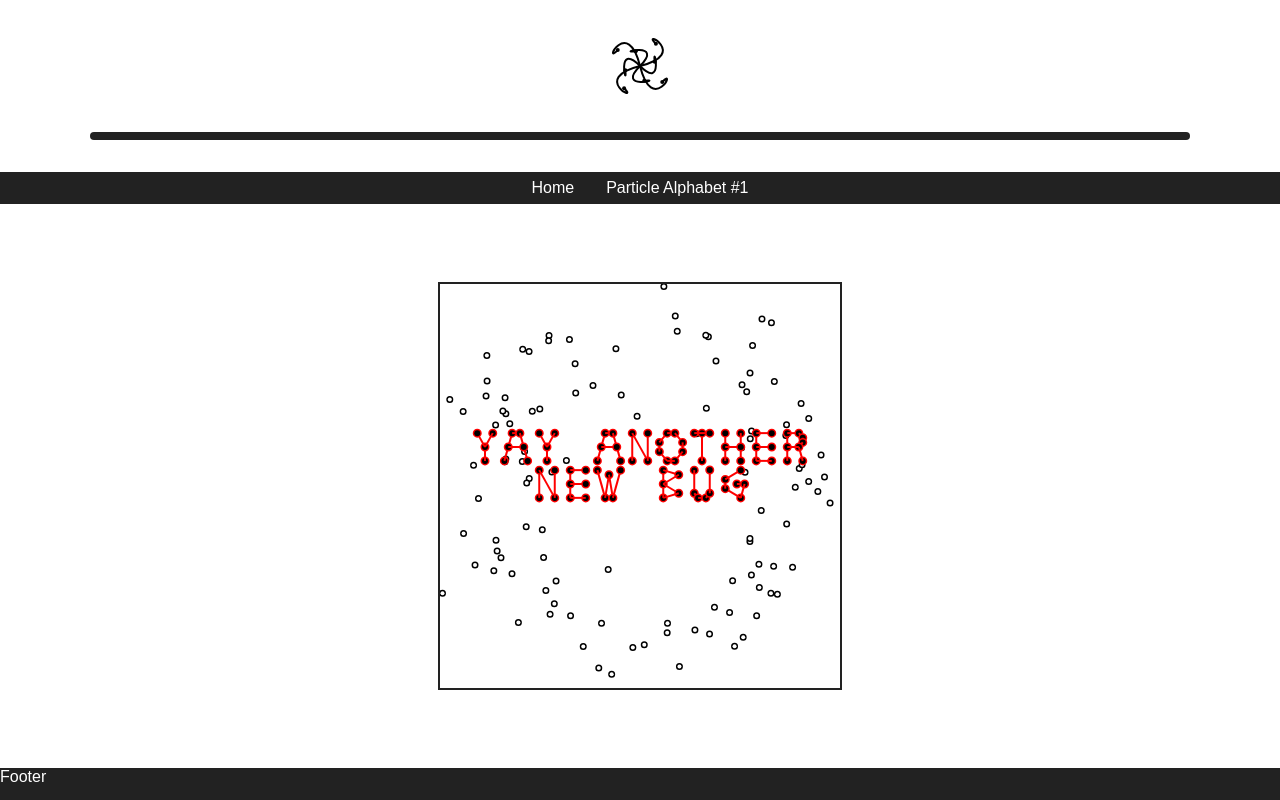
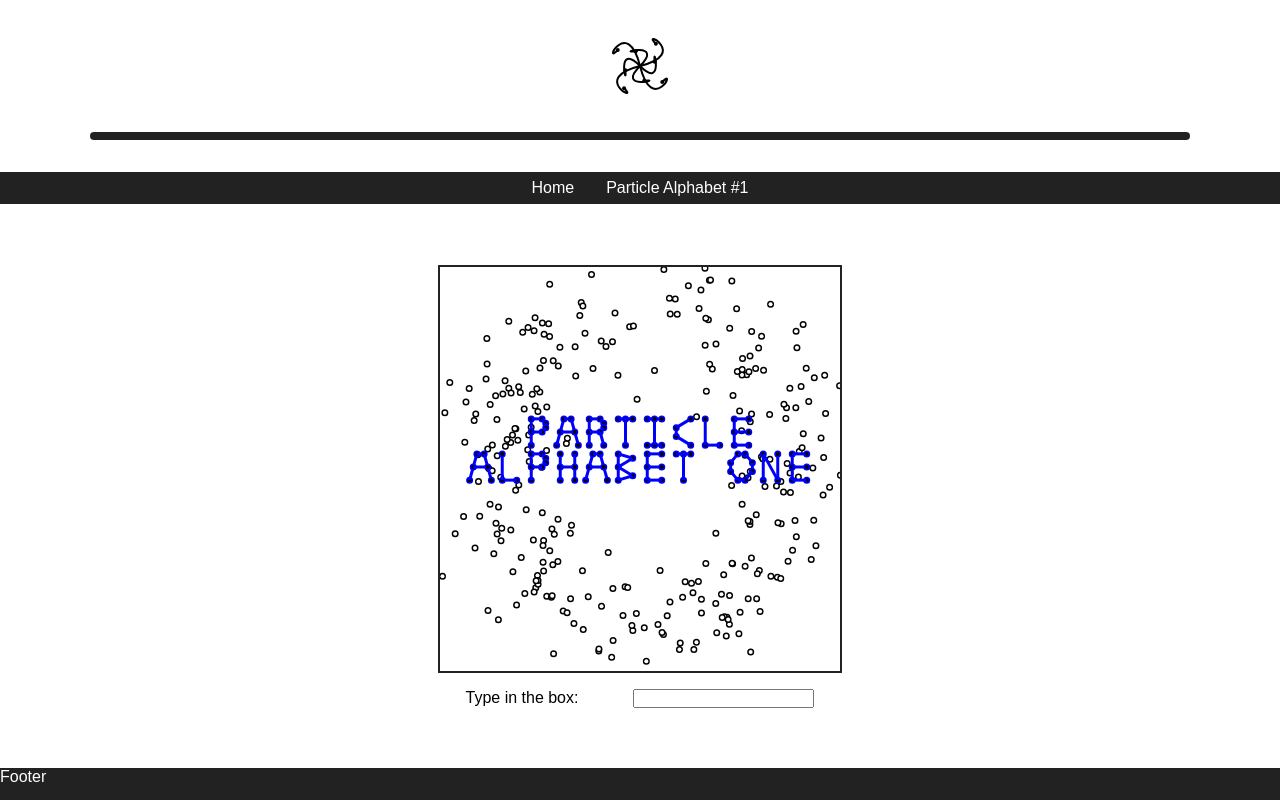
Before and after one commit to Hoppy1982/portfolio-v3, a React (Create React App) app: page / in a window 1280 px wide. Both pictures are taken after a click on the item "Particle Alphabet #1". Built offline with nearby package versions, Linux system fonts and the light colour scheme.

Commit message:
added input box to update particle alphabet #1 word.

```diff
--- a/src/classes/CharPatternParticle.js
+++ b/src/classes/CharPatternParticle.js
@@ -16,26 +16,26 @@ class CharPatternParticle extends Particle {
     this.coords.y = newPos.y
   }
 
-  draw(ctx, colorFrom, colorTo) {
+  draw(ctx) {
     ctx.beginPath()
     ctx.lineWidth = 3
-    let rgb = canvasHelpers.colorBetweenTwoColors(this.distMoved, '#ffffff', '#ff0000')//dev
+    let rgb = canvasHelpers.colorBetweenTwoColors(this.distMoved, '#ffffff', '#0000ff')//dev
     ctx.strokeStyle = `rgb(${rgb.r}, ${rgb.g}, ${rgb.b})`
     //ctx.strokeStyle = this.distMoved < 1 ? colorFrom : colorTo//write function to transition between 2 colours that takes % as an arg
     ctx.fillStyle = 'black'
-    ctx.arc(this.coords.x, this.coords.y, 3, 0, Math.PI * 2, false)
+    ctx.arc(this.coords.x, this.coords.y, 2, 0, Math.PI * 2, false)
     ctx.stroke()
     ctx.fill()
   }
 
-  drawToPointsAt(ctx, charPatternParticles, index, colorFrom, colorTo) {
+  drawToPointsAt(ctx, charPatternParticles, index) {
     if(this.distMoved > 0.1) {
       if(this.pointsAt !== false) {
         let pointsAtX = charPatternParticles[index + this.pointsAt].coords.x//these two lines are fucking things somehow deleting the last particle in the char I think
         let pointsAtY = charPatternParticles[index + this.pointsAt].coords.y
         ctx.beginPath()
-        ctx.lineWidth = 2
-        let rgb = canvasHelpers.colorBetweenTwoColors(this.distMoved, '#1f2633', '#ff0000')
+        ctx.lineWidth = 3
+        let rgb = canvasHelpers.colorBetweenTwoColors(this.distMoved, '#ffffff', '#0000ff')
         ctx.strokeStyle = `rgb(${rgb.r}, ${rgb.g}, ${rgb.b})`
         //ctx.strokeStyle = this.distMoved < 1 ? colorFrom : colorTo
         ctx.moveTo(this.coords.x, this.coords.y)
--- a/src/components/MainContent.js
+++ b/src/components/MainContent.js
@@ -1,12 +1,23 @@
 import React, { Component } from 'react'
 import styles from './mainContent.css'
 import ContentHome from './ContentHome'
-import ContentParticleAlphabetOne from './ContentParticleAlphabetOne'
+import ParticleAlphabetOne from './ParticleAlphabetOne'
 
 
 class MainContent extends Component {
   constructor(props) {
     super(props)
+    this.state = {
+      targetWord: 'PARTICLE ALPHABET ONE'
+    }
+
+    this.handleTargetWordChange = this.handleTargetWordChange.bind(this)
+  }
+
+
+  handleTargetWordChange(event) {
+    let sanatizedStr = event.target.value.replace(/[^a-zA-Z\s]/gi, '').toUpperCase()
+    this.setState({targetWord: sanatizedStr})
   }
 
 
@@ -14,14 +25,18 @@ class MainContent extends Component {
     return(
       <main>
         {
-          this.props.content === 'home'
-          ? <ContentHome />
-          : null
+          this.props.content === 'home' &&
+            <ContentHome />
         }
         {
-          this.props.content === 'particleAlphabet#1'
-          ? <ContentParticleAlphabetOne canvasWidth='400' canvasHeight='400'/>
-          : null
+          this.props.content === 'particleAlphabet#1' &&
+          <div>
+            <ParticleAlphabetOne canvasWidth='400' canvasHeight='400' targetWord={this.state.targetWord} />
+            <div id='particleAlphabetOneControls'>
+              <span>Type in the box:</span>
+              <input type="text" value={this.state.value} onChange={this.handleTargetWordChange}></input>
+            </div>
+          </div>
         }
       </main>
     )
--- a/src/components/ContentParticleAlphabetOne.js
+++ b/src/components/ParticleAlphabetOne.js
@@ -1,5 +1,5 @@
 import React, { Component } from 'react'
-import styles from './contentParticleAlphabetOne.css'
+import styles from './particleAlphabetOne.css'
 
 import canvasHelpers from '../utils/canvasHelpers'
 import lettersLib from '../utils/lettersLib'
@@ -12,9 +12,9 @@ class ParticleAlphabetOne extends Component {
   constructor(props) {
     super(props)
 
-    this.CHAR_PATTERN_WORDS = 'YAY ANOTHER NEW BUG'
+    this.CHAR_PATTERN_WORDS = 'DEFAULT'
     this.MAX_CHARS_PER_ROW = 12
-    this.TOTAL_PARTICLES = 200
+    this.TOTAL_PARTICLES = 400
     this.HOLD_PATTERN_WAYPOINTS = [//coords as % of canvas size
       {x: 0.125, y: 0.5},
       {x: 0.25, y: 0.125},
@@ -31,14 +31,25 @@ class ParticleAlphabetOne extends Component {
     this.charPatternParticles = []
     this.frameId
 
+    this.storeRef = this.storeRef.bind(this)
     this.animate = this.animate.bind(this)
+    this.reset = this.reset.bind(this)
+  }
+
+
+
+//---------------------------STRING REFS ARE DEPRECATED SO USE JAKES WAY
+  storeRef = (element) => {
+    this.element = element
+    if(element !== null)  {//no ide why but I think unmount is somehow calling this function which breaks without this bit
+      this.ctx = element.getContext('2d')
+    }
   }
 
 
 //---------------------------------------------------FLOW CONTROL & INITIALIZERS
   init() {
-    this.canvas = this.refs.canvas
-    this.ctx = this.canvas.getContext("2d")
+    this.CHAR_PATTERN_WORDS = this.props.targetWord
     this.reset()
     //setLayout()
     //NAV_TOPIC_ELEMENT.innerHTML = carousel2d.getNavTopicText()
@@ -175,8 +186,8 @@ class ParticleAlphabetOne extends Component {
   updateCharPatternParticles() {
     this.charPatternParticles.forEach((particle, index) => {
       particle.updatePos()
-      particle.draw(this.ctx, 'white', 'red')
-      particle.drawToPointsAt(this.ctx, this.charPatternParticles, index, '#1f2633', '#ff0000')
+      particle.draw(this.ctx)
+      particle.drawToPointsAt(this.ctx, this.charPatternParticles, index)
     })
   }
 
@@ -187,10 +198,20 @@ class ParticleAlphabetOne extends Component {
   }
 
 
+  componentDidUpdate() {
+    this.init()
+  }
+
+
+  componentWillUnmount() {
+    this.reset()
+  }
+
+
   render() {
     return(
       <div className="tempWrapper">
-        <canvas ref="canvas" width={this.props.canvasWidth} height={this.props.canvasHeight}></canvas>
+        <canvas ref={this.storeRef} width={this.props.canvasWidth} height={this.props.canvasHeight}></canvas>
       </div>
     )
   }
--- a/src/components/mainContent.css
+++ b/src/components/mainContent.css
@@ -5,3 +5,11 @@ main {
   align-items: center;
   justify-content: space-around;
 }
+
+#particleAlphabetOneControls {
+  display: flex;
+  flex-direction: row;
+  justify-content: space-around;
+  align-items: center;
+  margin-top: 1em;
+}
```
Also changed, not shown: src/components/particleAlphabetOne.css (renamed from src/components/contentParticleAlphabetOne.css).
